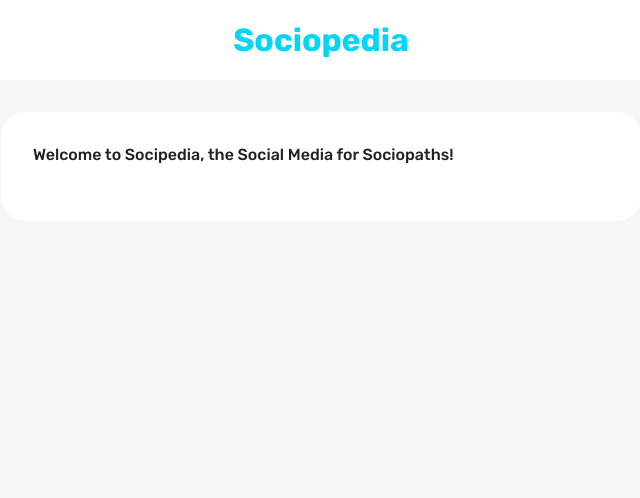
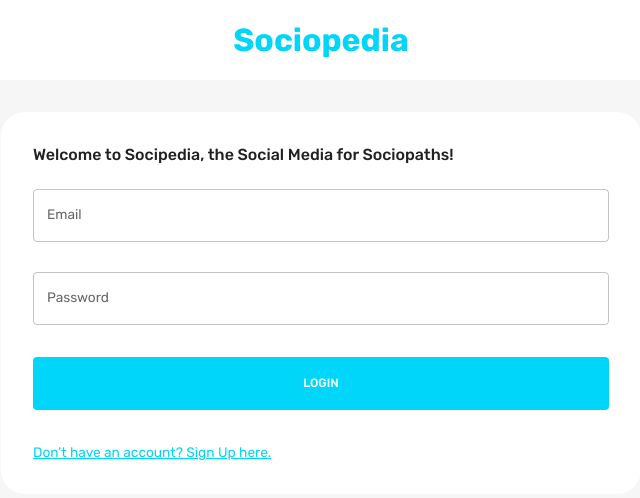
Before and after one commit to Dmitriifd/react-socialpedia, a React (Create React App) app: page / in a window 1280 px wide. Shown: the top 498 px of the page, without its empty margins (319-959 px from the left). Built offline with nearby package versions, Linux system fonts and the light colour scheme.

Commit message:
login register form and logic

```diff
--- a/src/App.js
+++ b/src/App.js
@@ -22,7 +22,7 @@
             <Route path="/" element={<LoginPage />} />
             <Route
               path="/home"
-              element={<HomePage />}
+              element={isAuth ? <HomePage /> : <Navigate to="/" />}
             />
             <Route
               path="/profile/:userId"
--- /dev/null
+++ b/src/scenes/loginPage/Form.jsx
@@ -0,0 +1,268 @@
+import { useState } from 'react';
+import {
+  Box,
+  Button,
+  TextField,
+  useMediaQuery,
+  Typography,
+  useTheme
+} from '@mui/material';
+import EditOutlinedIcon from '@mui/icons-material/EditOutlined';
+import { Formik } from 'formik';
+import * as yup from 'yup';
+import { useNavigate } from 'react-router-dom';
+import { useDispatch } from 'react-redux';
+import { setLogin } from 'state';
+import Dropzone from 'react-dropzone';
+import FlexBetween from 'components/FlexBetween';
+
+const registerSchema = yup.object().shape({
+  firstName: yup.string().required('required'),
+  lastName: yup.string().required('required'),
+  email: yup.string().email('invalid email').required('required'),
+  password: yup.string().required('required'),
+  location: yup.string().required('required'),
+  occupation: yup.string().required('required'),
+  picture: yup.string().required('required')
+});
+
+const loginSchema = yup.object().shape({
+  email: yup.string().email('invalid email').required('required'),
+  password: yup.string().required('required')
+});
+
+const initialValuesRegister = {
+  firstName: '',
+  lastName: '',
+  email: '',
+  password: '',
+  location: '',
+  occupation: '',
+  picture: ''
+};
+
+const initialValuesLogin = {
+  email: '',
+  password: ''
+};
+
+const Form = () => {
+  const [pageType, setPageType] = useState('login');
+  const { palette } = useTheme();
+  const dispatch = useDispatch();
+  const navigate = useNavigate();
+  const isNonMobile = useMediaQuery('(min-width:600px)');
+  const isLogin = pageType === 'login';
+  const isRegister = pageType === 'register';
+
+  const register = async (values, onSubmitProps) => {
+    // this allows us to send form info with image
+    const formData = new FormData();
+    for (let value in values) {
+      formData.append(value, values[value]);
+    }
+    formData.append('picturePath', values.picture.name);
+
+    const savedUserResponse = await fetch(
+      'http://localhost:3001/auth/register',
+      {
+        method: 'POST',
+        body: formData
+      }
+    );
+    const savedUser = await savedUserResponse.json();
+    onSubmitProps.resetForm();
+
+    if (savedUser) {
+      setPageType('login');
+    }
+  };
+
+  const login = async (values, onSubmitProps) => {
+    const loggedInResponse = await fetch('http://localhost:3001/auth/login', {
+      method: 'POST',
+      headers: { 'Content-Type': 'application/json' },
+      body: JSON.stringify(values)
+    });
+    const loggedIn = await loggedInResponse.json();
+    onSubmitProps.resetForm();
+    if (loggedIn) {
+      dispatch(
+        setLogin({
+          user: loggedIn.user,
+          token: loggedIn.token
+        })
+      );
+      navigate('/home');
+    }
+  };
+
+  const handleFormSubmit = async (values, onSubmitProps) => {
+    if (isLogin) await login(values, onSubmitProps);
+    if (isRegister) await register(values, onSubmitProps);
+  };
+
+  return (
+    <Formik
+      onSubmit={handleFormSubmit}
+      initialValues={isLogin ? initialValuesLogin : initialValuesRegister}
+      validationSchema={isLogin ? loginSchema : registerSchema}>
+      {({
+        values,
+        errors,
+        touched,
+        handleBlur,
+        handleChange,
+        handleSubmit,
+        setFieldValue,
+        resetForm
+      }) => (
+        <form onSubmit={handleSubmit}>
+          <Box
+            display="grid"
+            gap="30px"
+            gridTemplateColumns="repeat(4, minmax(0, 1fr))"
+            sx={{
+              '& > div': { gridColumn: isNonMobile ? undefined : 'span 4' }
+            }}>
+            {isRegister && (
+              <>
+                <TextField
+                  label="First Name"
+                  onBlur={handleBlur}
+                  onChange={handleChange}
+                  value={values.firstName}
+                  name="firstName"
+                  error={
+                    Boolean(touched.firstName) && Boolean(errors.firstName)
+                  }
+                  helperText={touched.firstName && errors.firstName}
+                  sx={{ gridColumn: 'span 2' }}
+                />
+                <TextField
+                  label="Last Name"
+                  onBlur={handleBlur}
+                  onChange={handleChange}
+                  value={values.lastName}
+                  name="lastName"
+                  error={Boolean(touched.lastName) && Boolean(errors.lastName)}
+                  helperText={touched.lastName && errors.lastName}
+                  sx={{ gridColumn: 'span 2' }}
+                />
+                <TextField
+                  label="Location"
+                  onBlur={handleBlur}
+                  onChange={handleChange}
+                  value={values.location}
+                  name="location"
+                  error={Boolean(touched.location) && Boolean(errors.location)}
+                  helperText={touched.location && errors.location}
+                  sx={{ gridColumn: 'span 4' }}
+                />
+                <TextField
+                  label="Occupation"
+                  onBlur={handleBlur}
+                  onChange={handleChange}
+                  value={values.occupation}
+                  name="occupation"
+                  error={
+                    Boolean(touched.occupation) && Boolean(errors.occupation)
+                  }
+                  helperText={touched.occupation && errors.occupation}
+                  sx={{ gridColumn: 'span 4' }}
+                />
+                <Box
+                  gridColumn="span 4"
+                  border={`1px solid ${palette.neutral.medium}`}
+                  borderRadius="5px"
+                  p="1rem">
+                  <Dropzone
+                    acceptedFiles=".jpg,.jpeg,.png"
+                    multiple={false}
+                    onDrop={(acceptedFiles) =>
+                      setFieldValue('picture', acceptedFiles[0])
+                    }>
+                    {({ getRootProps, getInputProps }) => (
+                      <Box
+                        {...getRootProps()}
+                        border={`2px dashed ${palette.primary.main}`}
+                        p="1rem"
+                        sx={{ '&:hover': { cursor: 'pointer' } }}>
+                        <input {...getInputProps()} />
+                        {!values.picture ? (
+                          <p>Add Picture Here</p>
+                        ) : (
+                          <FlexBetween>
+                            <Typography>{values.picture.name}</Typography>
+                            <EditOutlinedIcon />
+                          </FlexBetween>
+                        )}
+                      </Box>
+                    )}
+                  </Dropzone>
+                </Box>
+              </>
+            )}
+
+            <TextField
+              label="Email"
+              onBlur={handleBlur}
+              onChange={handleChange}
+              value={values.email}
+              name="email"
+              error={Boolean(touched.email) && Boolean(errors.email)}
+              helperText={touched.email && errors.email}
+              sx={{ gridColumn: 'span 4' }}
+            />
+            <TextField
+              label="Password"
+              type="password"
+              onBlur={handleBlur}
+              onChange={handleChange}
+              value={values.password}
+              name="password"
+              error={Boolean(touched.password) && Boolean(errors.password)}
+              helperText={touched.password && errors.password}
+              sx={{ gridColumn: 'span 4' }}
+            />
+          </Box>
+
+          {/* BUTTONS */}
+          <Box>
+            <Button
+              fullWidth
+              type="submit"
+              sx={{
+                m: '2rem 0',
+                p: '1rem',
+                backgroundColor: palette.primary.main,
+                color: palette.background.alt,
+                '&:hover': { color: palette.primary.main }
+              }}>
+              {isLogin ? 'LOGIN' : 'REGISTER'}
+            </Button>
+            <Typography
+              onClick={() => {
+                setPageType(isLogin ? 'register' : 'login');
+                resetForm();
+              }}
+              sx={{
+                textDecoration: 'underline',
+                color: palette.primary.main,
+                '&:hover': {
+                  cursor: 'pointer',
+                  color: palette.primary.light
+                }
+              }}>
+              {isLogin
+                ? "Don't have an account? Sign Up here."
+                : 'Already have an account? Login here.'}
+            </Typography>
+          </Box>
+        </form>
+      )}
+    </Formik>
+  );
+};
+
+export default Form;
--- a/src/scenes/loginPage/index.jsx
+++ b/src/scenes/loginPage/index.jsx
@@ -1,4 +1,5 @@
 import { Box, Typography, useTheme, useMediaQuery } from '@mui/material';
+import Form from './Form';
 
 const LoginPage = () => {
   const theme = useTheme();
@@ -25,6 +26,7 @@
         <Typography fontWeight="500" variant="h5" sx={{ mb: '1.5rem' }}>
           Welcome to Socipedia, the Social Media for Sociopaths!
         </Typography>
+        <Form />
       </Box>
     </Box>
   );
--- a/src/scenes/navbar/index.jsx
+++ b/src/scenes/navbar/index.jsx
@@ -39,9 +39,7 @@
   const primaryLight = theme.palette.primary.light;
   const alt = theme.palette.background.alt;
 
-  const fullName = `${user?.firstName ? user?.firstName : 'user'} ${
-    user?.lastName ? user?.lastName : 'name'
-  }`;
+  const fullName = `${user.firstName} ${user.lastName}`;
 
   return (
     <FlexBetween padding="1rem 6%" backgroundColor={alt}>
```
